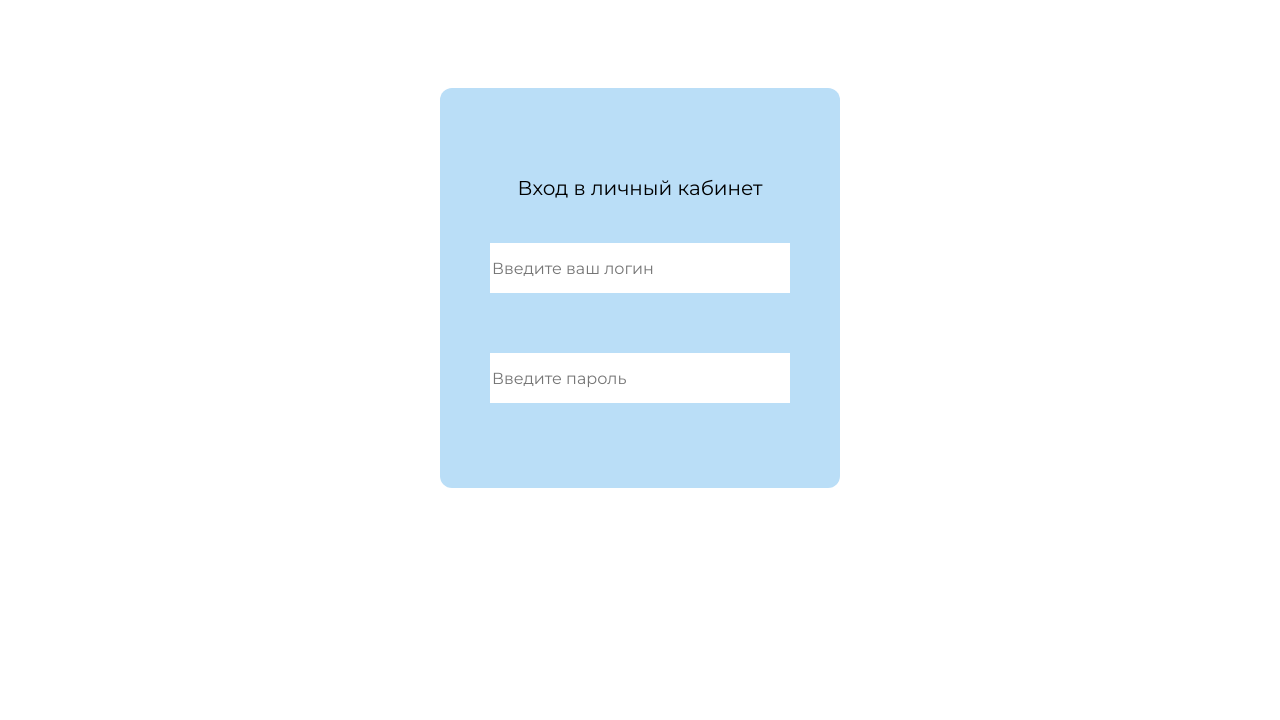
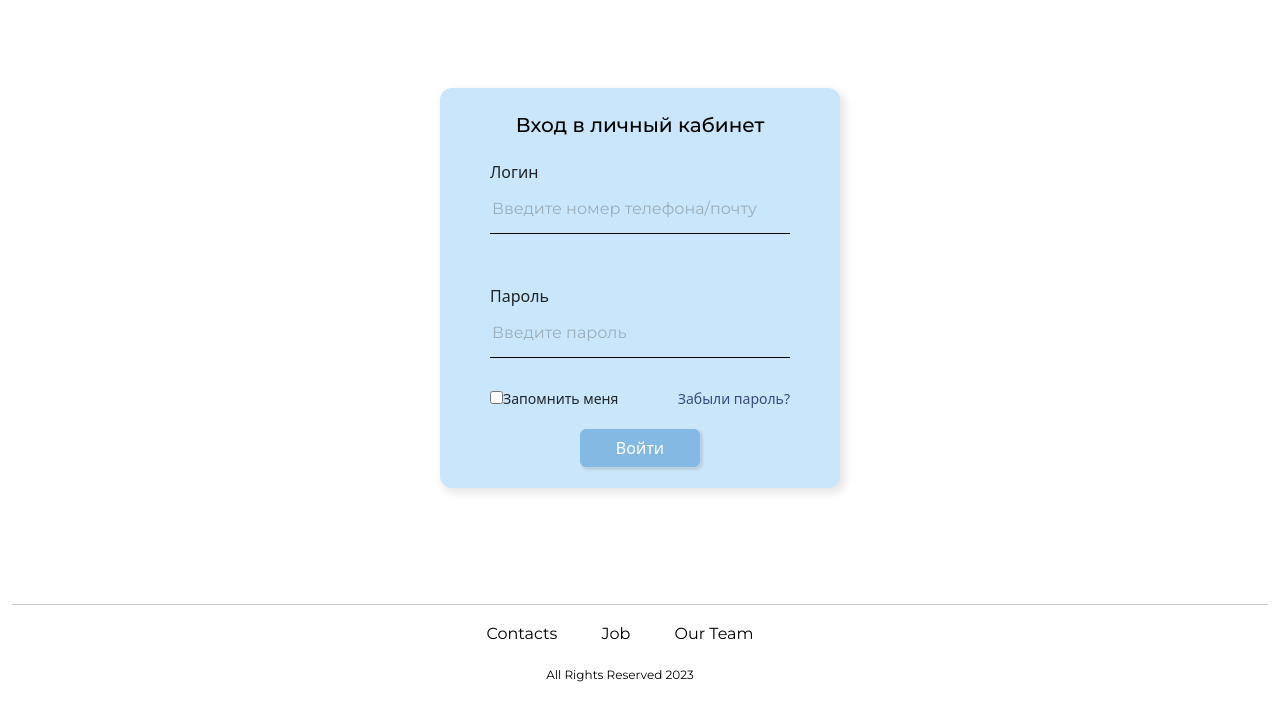
Before and after one commit to ssssega/music-equipment-store, a plain HTML site: page login.html in a window 1280 px wide. Shown: the part 80-800 px from the top of the page. Drawn offline with nearby package versions, Linux system fonts and the light colour scheme.

Commit message:
russify nav-menu, improved login page

```diff
--- a/login.html
+++ b/login.html
@@ -29,13 +29,13 @@
                 <div class="collapse navbar-collapse" id="navbarNav">
                     <ul class="navbar-nav">
                         <li class="nav-item">
-                            <a class="nav-link" aria-current="page" href="index.html">Home</a>
+                            <a class="nav-link" aria-current="page" href="index.html">Главная</a>
                         </li>
                         <li class="nav-item">
-                            <a class="nav-link" href="items.html">Pricing</a>
+                            <a class="nav-link" href="items.html">Каталог</a>
                         </li>
                         <li class="nav-item">
-                            <a class="nav-link active" href="login.html"><img src="src/icons/login.png" alt=""></a>
+                            <a class="nav-link active" href="login.html">Войти<img src="src/icons/login.png" alt=""></a>
                         </li>
                     </ul>
                 </div>
@@ -46,25 +46,49 @@
     <section>
         <div class="container-fluid">
             <div class="row">
-                <div class="col-lg-1"></div>
-                <div class="col-lg-10 card-container">
+                <div class="col-lg-1 col-md-1"></div>
+                <div class="col-lg-10 col-md-10 card-container">
                     <div class="login-card">
                         <p>Вход в личный кабинет</p>
-                        <input type="text" placeholder="Введите ваш логин">
-                        <input type="text" placeholder="Введите пароль">
+                        <div class="login">
+                            <label for="">Логин</label>
+                            <input type="text" class="info-login" placeholder="Введите номер телефона/почту">
+                        </div>
+                        <div class="password">
+                            <label for="">Пароль</label>
+                            <input type="text" class="info-login" style="margin-bottom: 30px;" placeholder="Введите пароль">
+                        </div>
+                        <div class="help-login">
+                            <label for=""><input type="checkbox" class="checkbox">Запомнить меня</label>
+                            <a href="" class="forgot-pass">Забыли пароль?</a>
+                        </div>
+                        <a href="#" class="btn btn-primary">Войти</a>
                     </div>
                 </div>
-                <div class="col-lg-1"></div>
+                <div class="col-lg-1 col-md-1"></div>
             </div>
         </div>
     </section>
 
-
+    <footer>
+        <div class="container-fluid">
+            <hr>
+            <div class="row">
+                <div class="col-lg-12 col-md-12 footer-text text-center">
+                    <p><a href="https://vk.com/ssssegaaaa" target="_blank">Contacts</a></p>
+                    <p><a href="https://github.com/ssssega" target="_blank">Job</a></p>
+                    <p><a href="#">Our Team</a></p>
+                </div>
+                <div class="col-lg-12 col-md-12 footer-text text-center" style="font-size: 12px;">
+                    <p>All Rights Reserved 2023</p>
+                </div>
+            </div>
+        </div>
+    </footer>
 
     <script src="https://cdn.jsdelivr.net/npm/bootstrap@5.3.0-alpha1/dist/js/bootstrap.bundle.min.js"
-        integrity="sha384-w76AqPfDkMBDXo30jS1Sgez6pr3x5MlQ1ZAGC+nuZB+EYdgRZgiwxhTBTkF7CXvN"
-        crossorigin="anonymous">
-    </script>
+        integrity="sha384-w76AqPfDkMBDXo30jS1Sgez6pr3x5MlQ1ZAGC+nuZB+EYdgRZgiwxhTBTkF7CXvN" crossorigin="anonymous">
+        </script>
 </body>
 
 </html>
--- a/src/SASS/style.sass
+++ b/src/SASS/style.sass
@@ -122,15 +122,45 @@ footer.container-fluid
     padding: 30px
     margin: 100px 0 100px 0
     border-radius: 3%
-    background: #badef7
+    background: #c9e6fb
+    box-shadow: 4px 4px 10px 1px rgba(126, 126, 126, 0.2)
+.login
+    display: flex
+    flex-direction: column
+.password
+    display: flex
+    flex-direction: column
 .login-card p
-    margin-bottom: 40px
+    margin-bottom: 20px
     font-size: 20px
-.login-card input
+    font-weight: 500
+.login-card .info-login
     border: none
-    margin-bottom: 60px
+    border-bottom: 1px solid black
+    background-color: #c9e6fb
+    color: rgba(90, 89, 89, 0.5)
+    margin-bottom: 50px
     width: 300px
     height: 50px
     font-family: Montserrat
-    &:last-child
-        margin-bottom: 0
+    &:hover
+        box-shadow: 5px 5px 4px 1px rgba(126, 126, 126, 0.2)
+    &::-webkit-input-placeholder
+        color: rgba(90, 89, 89, 0.5)
+        opacity: 0.8
+.help-login
+    display: flex
+    width: 300px
+    height: 50px
+    justify-content: space-between
+    margin-bottom: 20px
+.help-login
+    &.forgot-pass, &.checkbox
+    font-size: 14px
+.help-login .forgot-pass
+    color: rgba(21, 34, 97, 0.8)
+.login-card .btn
+    width: 120px
+    box-shadow: 2px 2px 2px 1px rgba(126, 126, 126, 0.2)
+    &:hover
+        background-color: rgba(3, 46, 79, 0.7)
```
Also changed, not shown: index.html (+3 -3 lines), items.html (+3 -3 lines), src/css/style.css.
